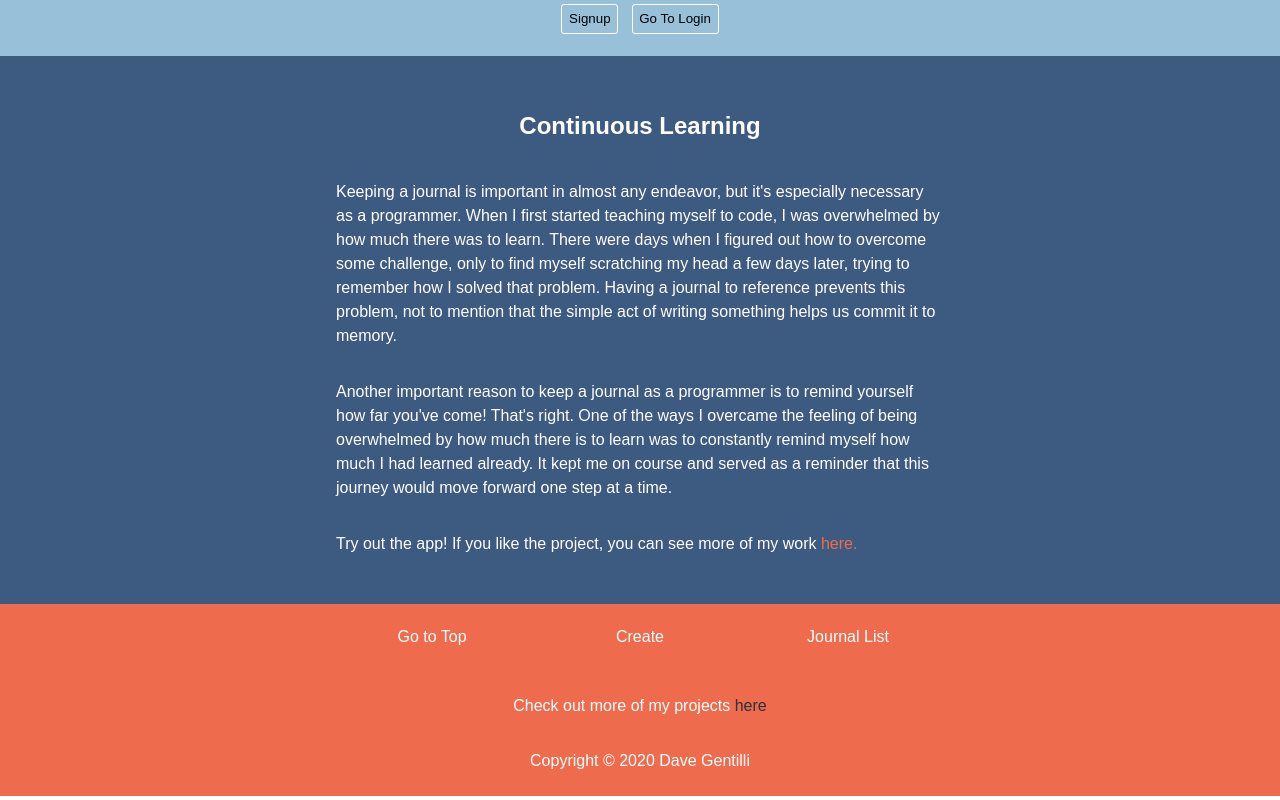
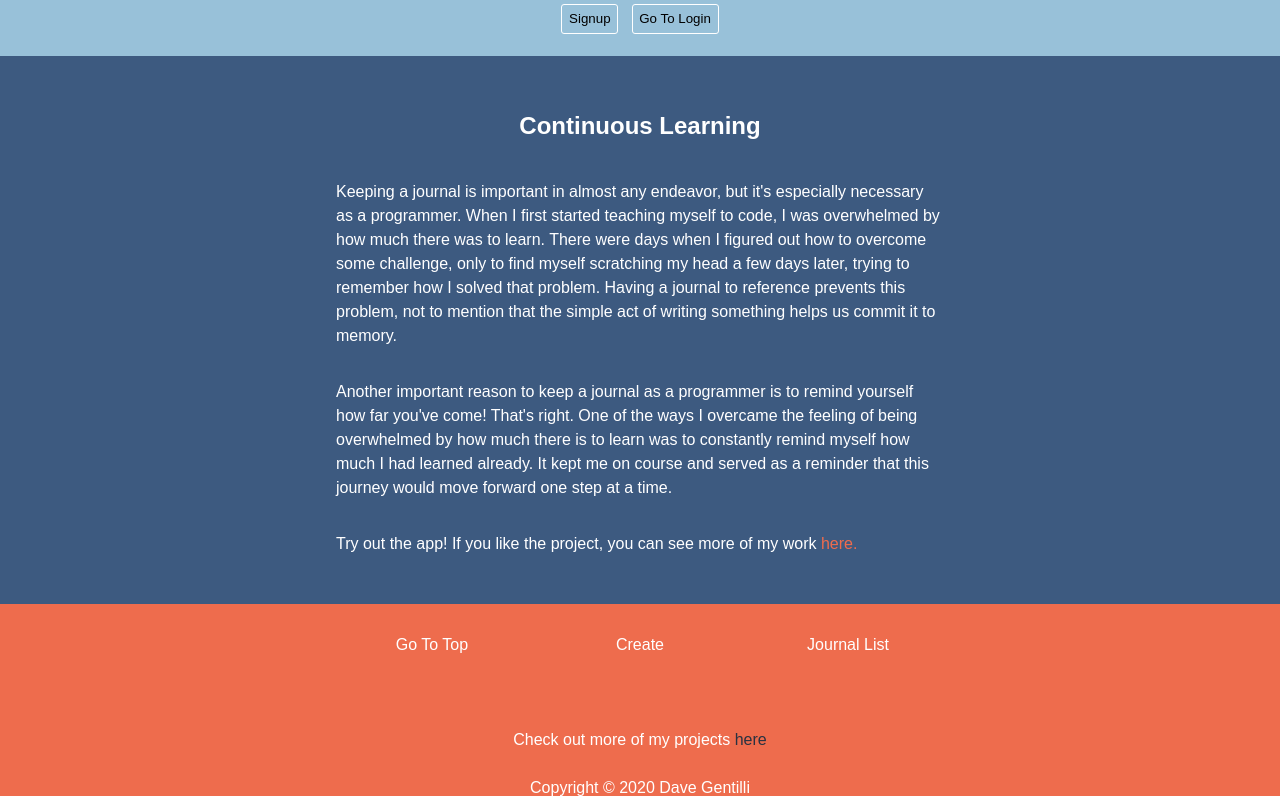
Before and after one commit to dgentilli/Programming-Journal-Refactor, a React (Create React App) app in the folder client/: page / in a window 1280 px wide. Shown: the part 671-1471 px from the top of the page. Built offline with nearby package versions, Linux system fonts and the light colour scheme.

Commit message:
Implement react-scroll for smooth scrolling.

```diff
--- a/client/src/components/Footer.js
+++ b/client/src/components/Footer.js
@@ -1,17 +1,51 @@
 import React from "react";
+import { Link, animateScroll as scroll } from "react-scroll";
 
 const Footer = ({ isLoggedIn }) => {
   console.log("footer props", isLoggedIn);
 
-  const inputLink = isLoggedIn ? "#input" : "#login-control";
-  const journalLink = isLoggedIn ? "#journal" : "#login-control";
+  const inputLink = isLoggedIn ? "input" : "login-control";
+  const journalLink = isLoggedIn ? "journal" : "login-control";
 
   return (
     <div className="footer-container">
       <div className="footer-nav-links">
-        <a href="#top">Go to Top</a>
+        {/* <a href="#top">Go to Top</a>
         <a href={inputLink}>Create</a>
-        <a href={journalLink}>Journal List</a>
+        <a href={journalLink}>Journal List</a> */}
+        <Link
+          className="logout-btn"
+          activeClass="active"
+          to="top"
+          spy={true}
+          smooth={true}
+          offset={0}
+          duration={500}
+        >
+          Go To Top
+        </Link>
+        <Link
+          className="logout-btn"
+          activeClass="active"
+          to={inputLink}
+          spy={true}
+          smooth={true}
+          offset={0}
+          duration={500}
+        >
+          Create
+        </Link>
+        <Link
+          className="logout-btn"
+          activeClass="active"
+          to={journalLink}
+          spy={true}
+          smooth={true}
+          offset={0}
+          duration={500}
+        >
+          Journal List
+        </Link>
       </div>
       <p className="footer-projects">
         Check out more of my projects{" "}
--- a/client/src/components/Header.js
+++ b/client/src/components/Header.js
@@ -19,7 +19,7 @@ const Header = ({ isLoggedIn }) => {
             to="login-control"
             spy={true}
             smooth={true}
-            offset={-70}
+            offset={0}
             duration={500}
           >
             Get Started
@@ -30,7 +30,7 @@ const Header = ({ isLoggedIn }) => {
             to="about"
             spy={true}
             smooth={true}
-            offset={-70}
+            offset={0}
             duration={500}
           >
             Read More
--- a/client/src/components/Logout.js
+++ b/client/src/components/Logout.js
@@ -5,36 +5,27 @@ const Logout = ({ handleLogout }) => {
   return (
     <div id="login-control" className="login-signup-container">
       <div className="logout-btn-container">
-        {/* <button className="logout-btn" onClick={handleLogout}>
-          Logout
-        </button> */}
         <Link onClick={handleLogout} className="logout-btn">
           Logout
         </Link>
-        {/* <button id="logout-btn">
-          <a href="#journal">Journal List</a>
-        </button> */}
         <Link
           className="logout-btn"
           activeClass="active"
           to="journal"
           spy={true}
           smooth={true}
-          offset={-70}
+          offset={0}
           duration={500}
         >
           Journal List
         </Link>
-        {/* <button id="logout-btn">
-          <a href="#about">About</a>
-        </button> */}
         <Link
           className="logout-btn"
           activeClass="active"
           to="about"
           spy={true}
           smooth={true}
-          offset={-70}
+          offset={0}
           duration={500}
         >
           About
```
